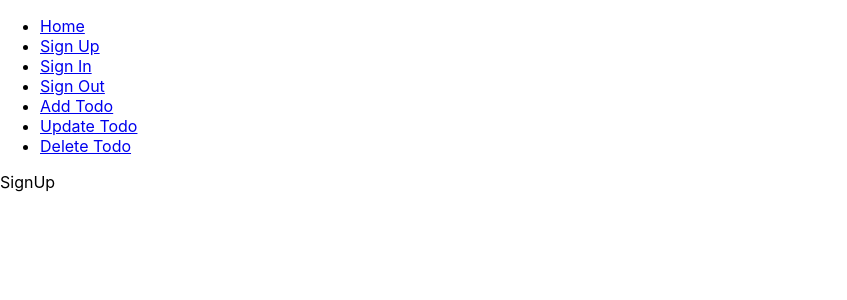
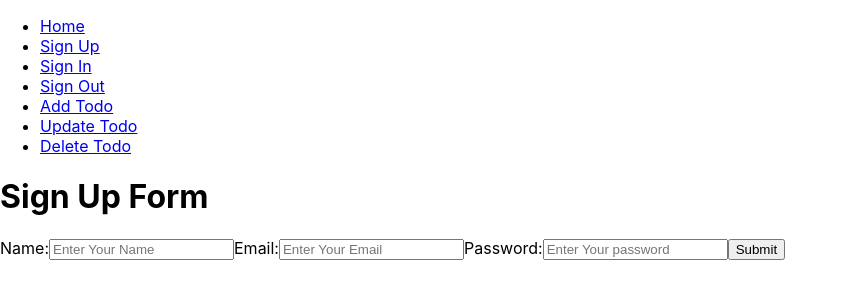
Before and after one commit to shoaib031/React-Test-TodoApp-2, a React (Create React App) app: page /signup in a window 1280 px wide. Shown: the top 300 px of the page, without its empty margins (0-847 px from the left). Built offline with nearby package versions, Linux system fonts and the light colour scheme.

Commit message:
3-Task-Done

```diff
--- a/src/Form/SignIn.js
+++ b/src/Form/SignIn.js
@@ -2,7 +2,20 @@ import React from 'react'
 
 const SignIn = () => {
   return (
-    <div>SignIn</div>
+    <div className='form-parent'>
+      <form>
+        <h1>Sign In Form</h1>
+        <label>
+          Email:
+          <input type="email" name='email' placeholder='Enter Your Email' className='input-field' />
+        </label>
+        <label>
+          Password:
+          <input type="password" name='password' placeholder='Enter Your password' className='input-field' />
+        </label>
+        <button type='submit'>Submit</button>
+      </form>
+    </div>
   )
 }
 
--- a/src/Form/SignUp.js
+++ b/src/Form/SignUp.js
@@ -2,7 +2,24 @@ import React from 'react'
 
 const SignUp = () => {
   return (
-    <div>SignUp</div>
+    <div className='form-parent'>
+      <form>
+        <h1>Sign Up Form</h1>
+        <label>
+          Name:
+          <input type='text' name='text' placeholder='Enter Your Name' className='input-field' />
+        </label>
+        <label>
+          Email:
+          <input type="email" name='email' placeholder='Enter Your Email' className='input-field' />
+        </label>
+        <label>
+          Password:
+          <input type="password" name='password' placeholder='Enter Your password' className='input-field' />
+        </label>
+        <button type='submit'>Submit</button>
+      </form>
+    </div>
   )
 }
 
```
